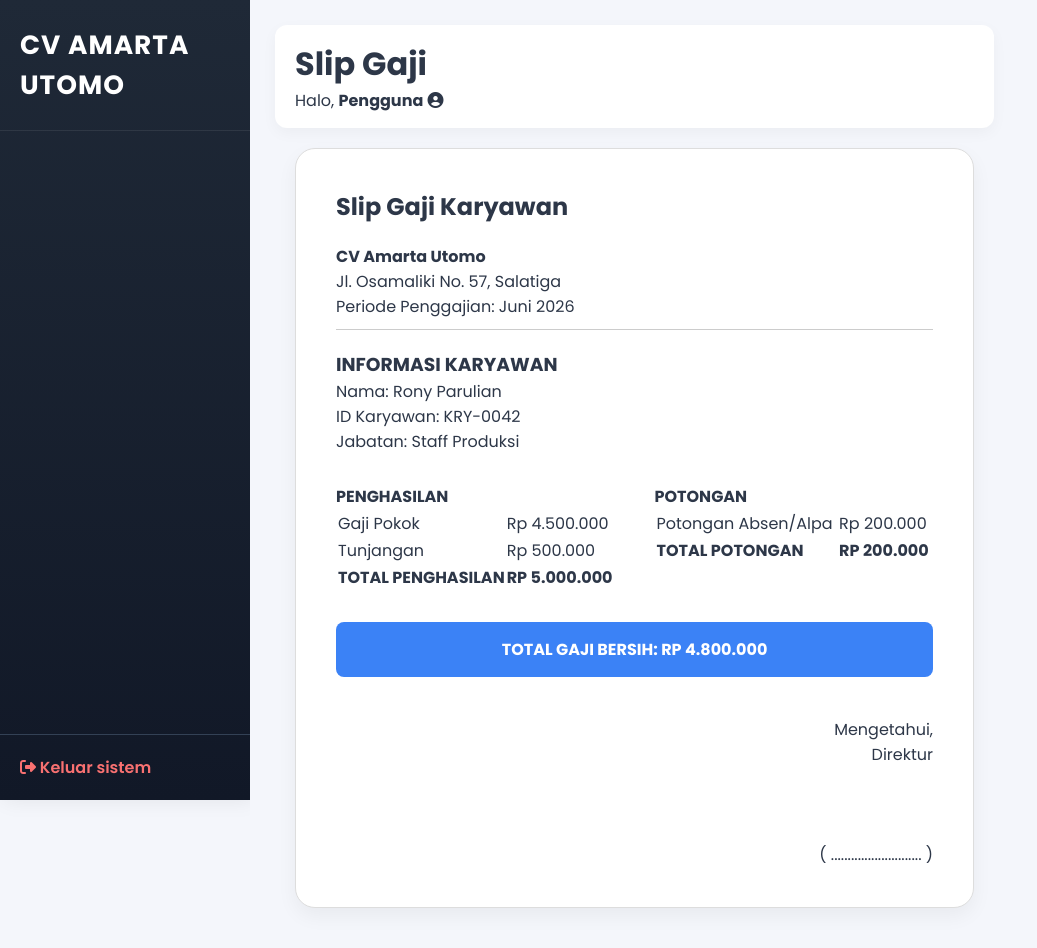
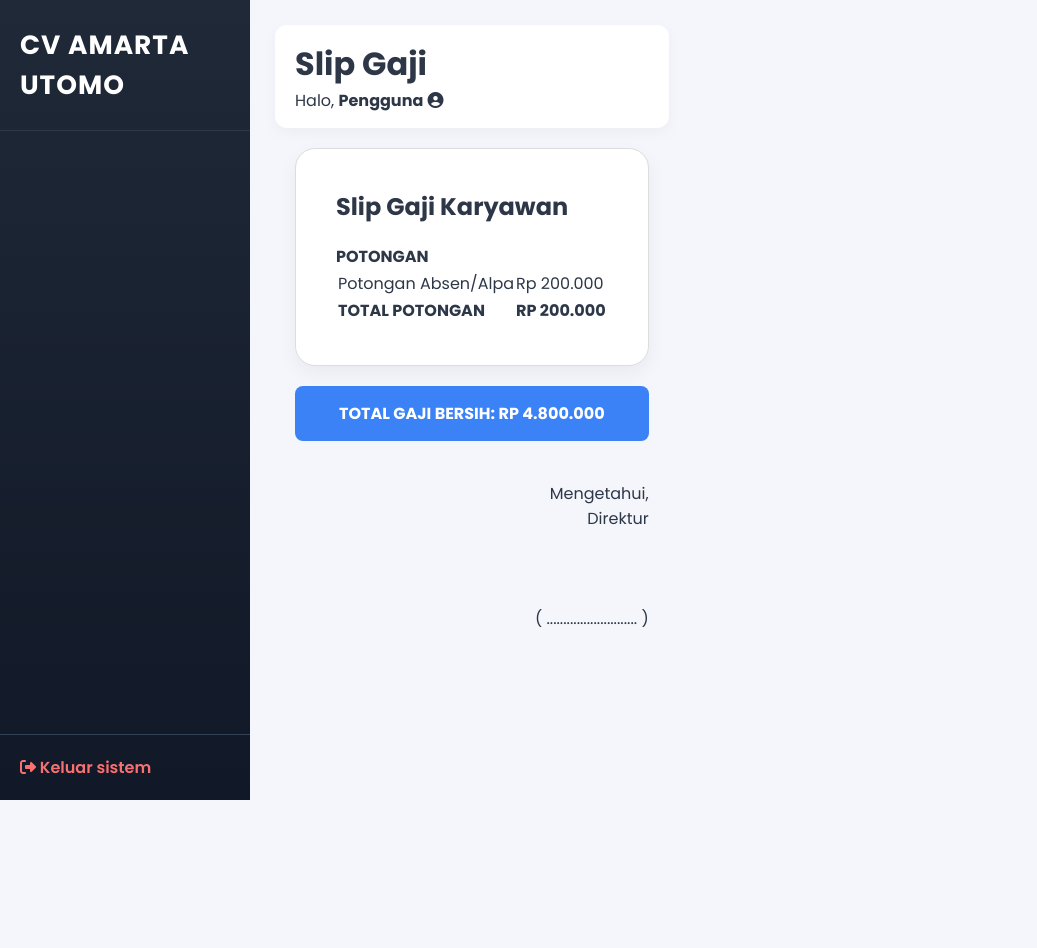
Before and after one commit to cintanussy102-del/PA-AmartaUtomo, a Flask app: template TA_CV_AMARTA_UTOMO/views/templates/karyawan/slip_gaji.html in a window 1280 px wide. Shown: the top 948 px of the page, without its empty margins (0-1037 px from the left). After the commit the page ends 800 px from the top, so only its background shows below. Run offline with Flask 3, Linux system fonts and the light colour scheme; the template is opened without the code that fills it, so the values that code supplies are empty.

Commit message:
fix views/templates/karyawan/slip_gaji.html

```diff
--- a/TA_CV_AMARTA_UTOMO/views/templates/karyawan/slip_gaji.html
+++ b/TA_CV_AMARTA_UTOMO/views/templates/karyawan/slip_gaji.html
@@ -6,27 +6,6 @@
 <div class="content-box" style="padding: 40px; background: white; border-radius: 20px; border: 1px solid #ddd;">
     <h2 style="margin-bottom: 20px;">Slip Gaji Karyawan</h2>
 
-    <!-- Bagian Header Slip -->
-    <div style="border-bottom: 1px solid #ccc; margin-bottom: 20px; padding-bottom: 10px;">
-        <p><strong>CV Amarta Utomo</strong><br>Jl. Osamaliki No. 57, Salatiga<br>Periode Penggajian: Juni 2026</p>
-    </div>
-
-    <!-- Informasi Karyawan -->
-    <div style="margin-bottom: 30px;">
-        <h3>INFORMASI KARYAWAN</h3>
-        <p>Nama: Rony Parulian<br>ID Karyawan: KRY-0042<br>Jabatan: Staff Produksi</p>
-    </div>
-
-    <!-- Tabel Penghasilan & Potongan -->
-    <div style="display: grid; grid-template-columns: 1fr 1fr; gap: 40px; margin-bottom: 30px;">
-        <div>
-            <h4>PENGHASILAN</h4>
-            <table style="width: 100%;">
-                <tr><td>Gaji Pokok</td><td>Rp 4.500.000</td></tr>
-                <tr><td>Tunjangan</td><td>Rp 500.000</td></tr>
-                <tr style="font-weight: bold;"><td>TOTAL PENGHASILAN</td><td>RP 5.000.000</td></tr>
-            </table>
-        </div>
         <div>
             <h4>POTONGAN</h4>
             <table style="width: 100%;">
```
